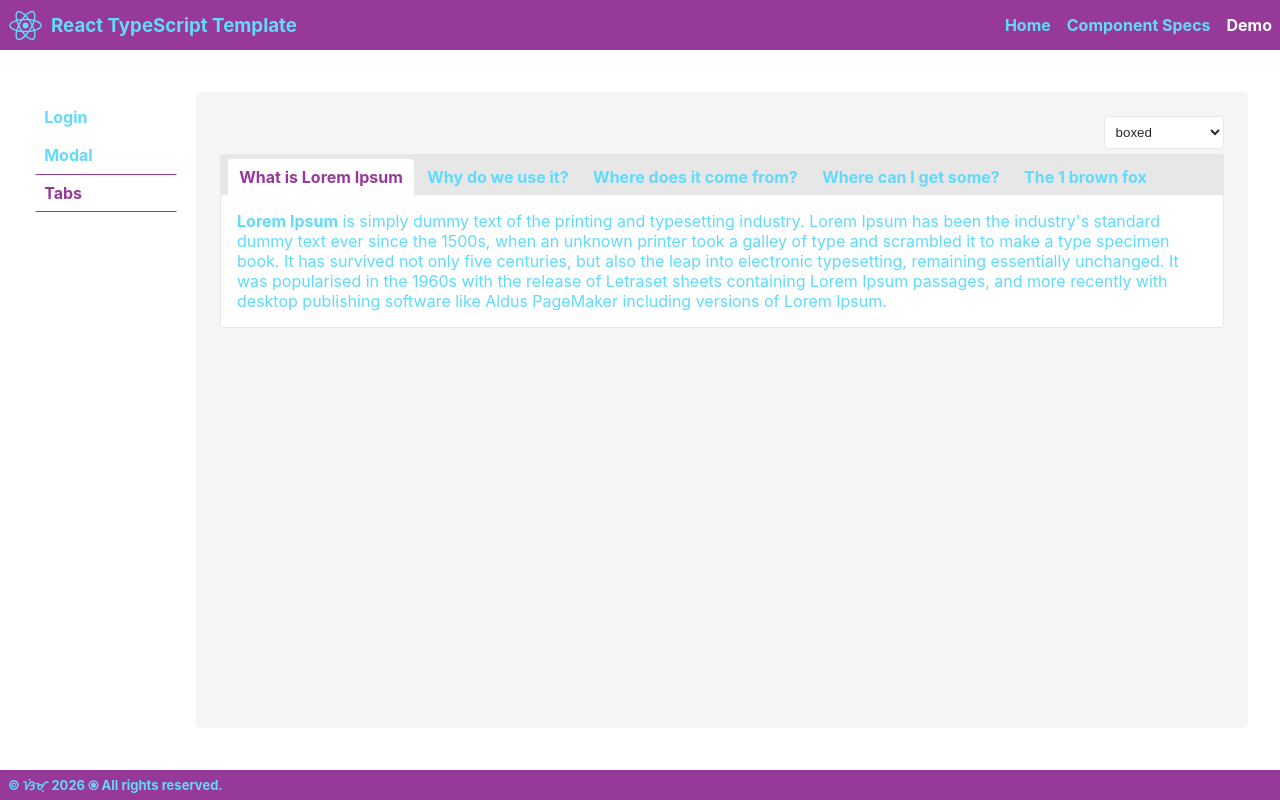
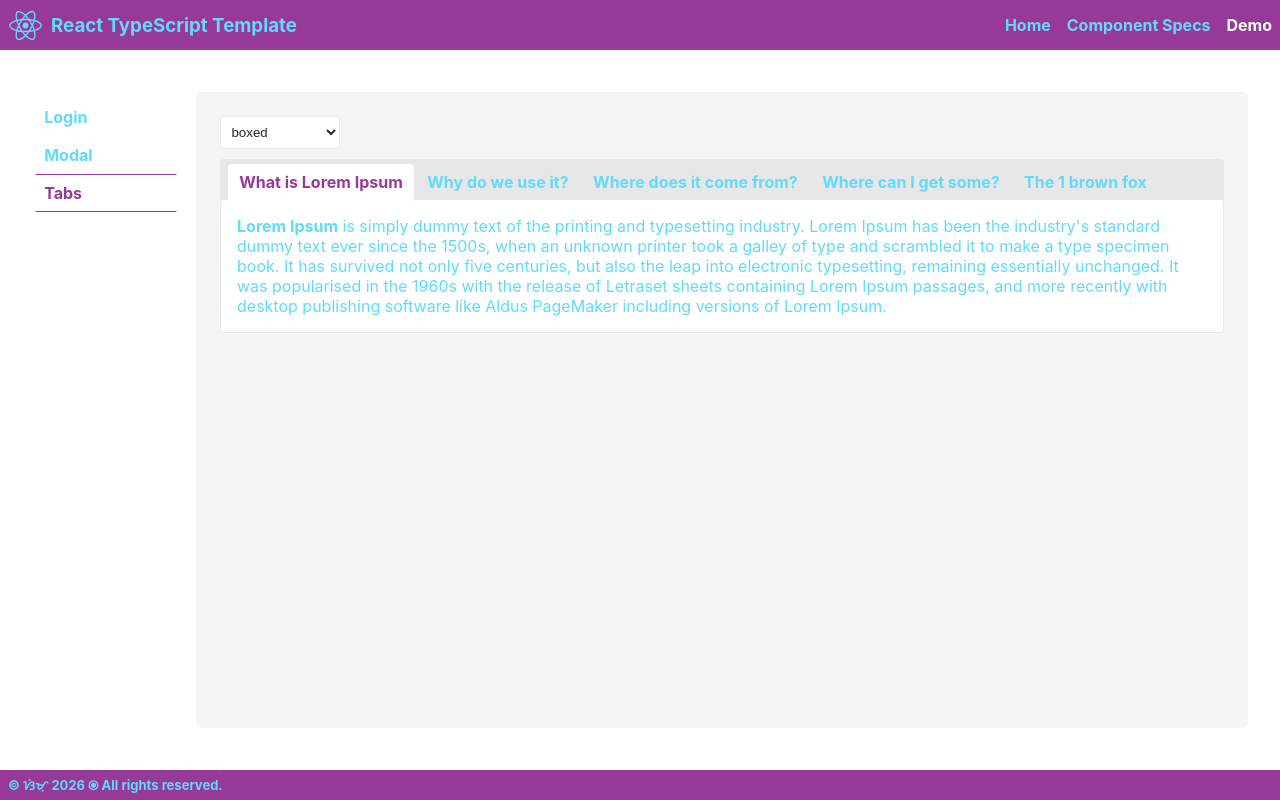
Before and after one commit to jaosimt/ts-app-template, a React (Create React App) app: page /demo/tab in a window 1280 px wide. Built offline with nearby package versions, Linux system fonts and the light colour scheme.

Commit message:
* added UnderConstruction

```diff
--- a/src/components/pages/demo/tab.tsx
+++ b/src/components/pages/demo/tab.tsx
@@ -70,19 +70,16 @@ const TabsDemo: FC = () => {
     const [tabType, setTabType] = useState<any>(localStorage.getItem('tabDemoSelectedTab') || 'boxed');
 
     return <div data-component={'demo'} className={'width-100p'}>
-        <h1 className={'mt-0 mb-0p3 display-flex justify-content-space-between line-height-1'}>
-            &nbsp;
         <select value={tabType} onChange={e => {
             setTabType(e.currentTarget.value);
             localStorage.setItem('tabDemoSelectedTab', e.target.value);
-            }} style={{ marginLeft: '10px' }}>
+        }} style={{ marginBottom: '10px' }}>
             {['boxed', 'boxed-content', 'plain'].map((t) => (
                 <option key={t} value={t}>
                     {t}
                 </option>
             ))}
         </select>
-        </h1>
         <Tabs data={tabItems} type={tabType} moveSelectedOnScroll={true} activeItemColor={'#963999'}/>
     </div>
 };
--- a/src/constants/specs/tab.tsx
+++ b/src/constants/specs/tab.tsx
@@ -55,14 +55,13 @@ const tabData: PropsListProps[] = [
         types: 'string',
         values: 'boxed-content|boxed|plain',
         description: [
-            'Sets the type of the tab to be rendered.',
+            <p className={'m-0'}>Set the type of <Link to={{ pathname: "/demo/tab"}}>&lt;Tab /&gt;</Link> to be rendered.</p>,
             <>
                 <ul className={'m-0'}>
                     <li><i>boxed</i> - Renders Tab with border and background colored tab items.</li>
                     <li><i>boxed-content</i> - Bordered content area extending to the active tab item.</li>
                     <li><i>plain</i> - No borders. Only a horizontal line separating tab items and content.</li>
                 </ul>
-                <Link to={{ pathname: "/demo/tab"}}>See Demo!</Link>
             </>
         ]
     }, {
```
Lines whose indentation alone changed are shown as unchanged.
